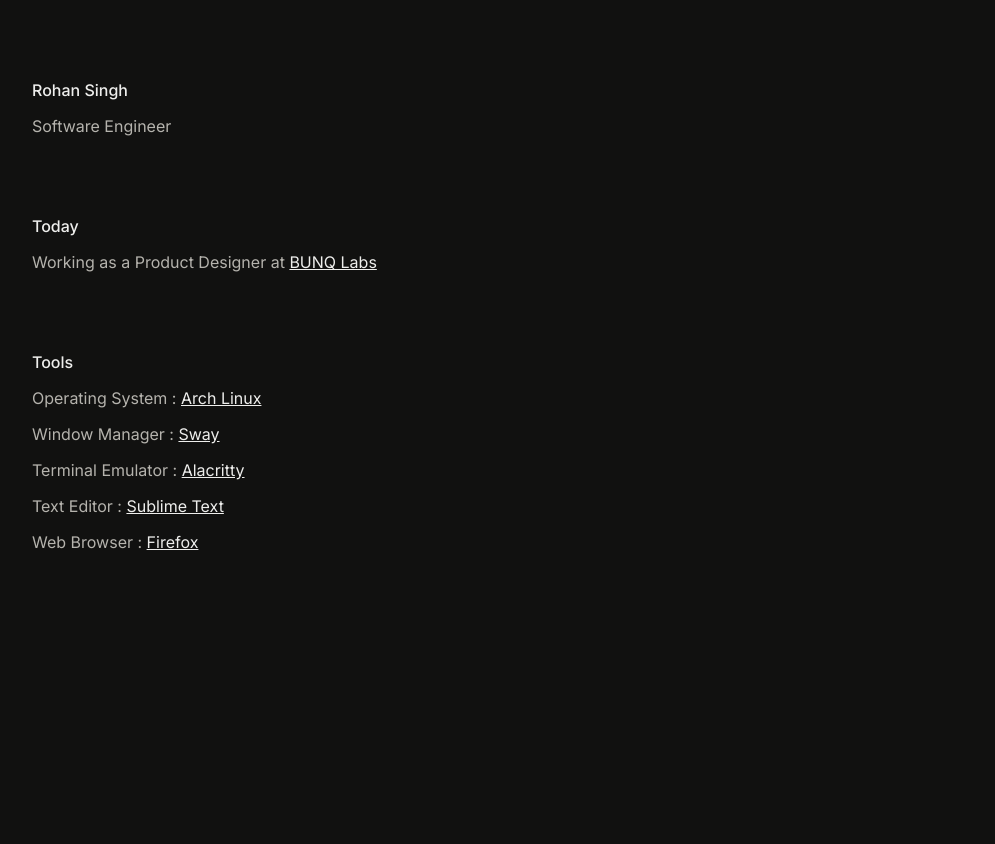
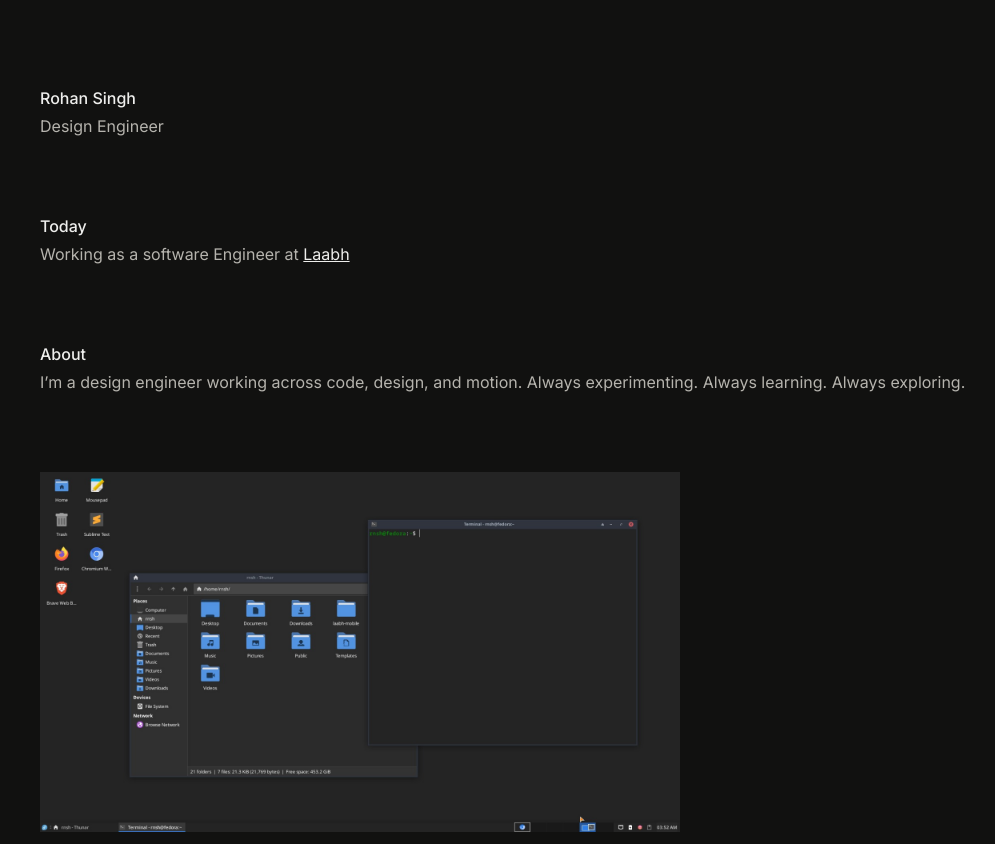
Before and after one commit to rohan-pckg/rohan-pckg.github.io, a plain HTML site: page index.html in a window 1280 px wide. Shown: the whole page, without its empty margins (96-1091 px from the left). Before the commit the page ends 800 px from the top, so only its background shows below. Drawn offline with Linux system fonts and the light colour scheme.

Commit message:
some udpates

```diff
--- a/index.html
+++ b/index.html
@@ -13,22 +13,23 @@
    <div class="container">
      <div class="intro">
        <a class="title">Rohan Singh</a>
-       <p class="caption">Software Engineer</p>
+       <p class="caption">Design Engineer</p>
      </div>
 
        <div class="work">
        <a class="title">Today</a>
-       <p class="caption">Working as a Product Designer at <a href="https://www.thebunq.com/">BUNQ Labs</a></p>
+       <p class="caption">Working as a software Engineer at <a href="https://laabh.life/#/home">Laabh</a></p>
 
      </div>
 
      <div class="about">
-       <a class="title">Tools</a>
-       <p class="caption">Operating System : <a href="https://archlinux.org/">Arch Linux</a></p>
-       <p class="caption">Window Manager : <a href="https://swaywm.org/">Sway</a></p>
-       <p class="caption">Terminal Emulator : <a href="https://alacritty.org/">Alacritty</a></p>
-       <p class="caption">Text Editor : <a href="https://www.sublimetext.com/">Sublime Text</a></p>
-       <p class="caption">Web Browser : <a href="https://www.mozilla.org/en-US/firefox/">Firefox</a></p>
+       <a class="title">About</a>
+       <p class="caption">I’m a design engineer working across code, design, and motion. Always experimenting. Always learning. Always exploring.</p>
+     </div>
+
+
+     <div class="image">
+         <img src="assets/Fedora-xfce.jpeg" alt="Logo">
      </div>
      </div>
    </div>
--- a/style.css
+++ b/style.css
@@ -1,38 +1,50 @@
-:root{
-  --bg-color : #111110;
-  --white : #EEEEEC;
-  --gray : #B5B3AD;
+:root {
+    --bg-color: #111110;
+    --white: #eeeeec;
+    --gray: #b5b3ad;
     font-family: "Inter", serif;
     font-weight: 400;
-    font-size : 16px;
+    font-size: 16px;
 }
 
-*{
-  margin : 0;
-  padding : 0;
-  background-color: var(--bg-color);
-  color : var(--white);
+* {
+    margin: 0;
+    padding: 0;
+    background-color: var(--bg-color);
+    color: var(--white);
 }
 
-body{
-  display: flex;
-  justify-content: flex-start;
-  margin-top : 10vh;
-  margin-left : 10vw;
+body {
+    display: flex;
+    justify-content: flex-start;
+    margin-top: 10vh;
+    margin-left: 10vw;
 }
 
-.intro , .about , .work , .projects{
-  display: grid;
-  grid-gap: 1rem;
-  margin-bottom : 10vh;
+.container {
+    margin: 0.5rem;
+    max-width: 80vw;
 }
 
-.title{
-  font-weight: 500;
-  display: block;
+.intro,
+.about,
+.work,
+.projects {
+    display: grid;
+    grid-gap: 0.5rem;
+    margin-bottom: 10vh;
 }
 
-.caption{
-  font-weight : 400;
-  color : var(--gray)
+.title {
+    font-weight: 500;
+    display: block;
 }
+
+.caption {
+    font-weight: 400;
+    color: var(--gray);
+}
+
+img {
+    width: 50vw;
+}
```
Also changed, not shown: assets/Fedora-xfce.jpeg (added).
